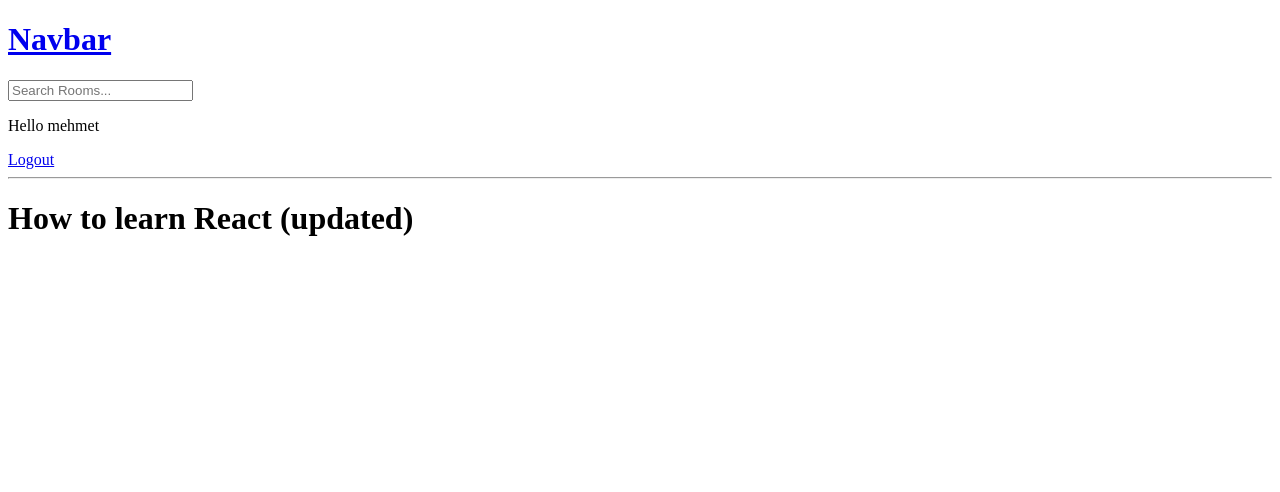
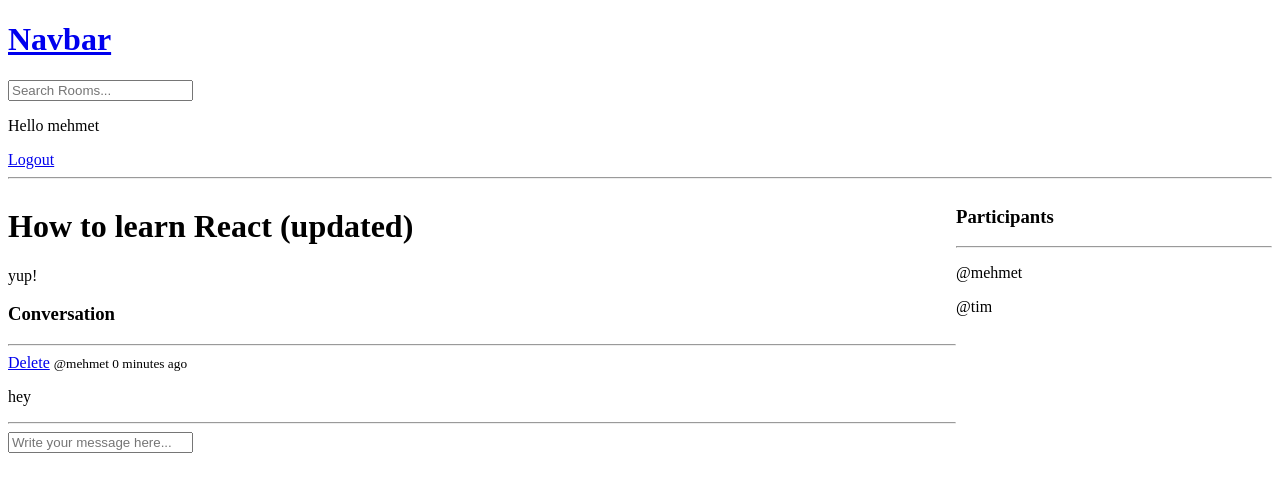
Before and after one commit to mems22/studybudpractice, a Django app: page /room/4/ in a window 1280 px wide. Shown: the top 492 px of the page. Run offline with Django 3.2, Linux system fonts and the light colour scheme; a user stored in the database is signed in; data comes from the database, SQL or seed files in the repository; both versions use the stored data as it was after the commit.

Commit message:
CRUD chat messages

```diff
--- a/base/models.py
+++ b/base/models.py
@@ -15,8 +15,8 @@ class Room(models.Model):
     topic = models.ForeignKey(Topic, on_delete=models.SET_NULL, null=True)
     name = models.CharField(max_length=200)
     description = models.TextField(null=True, blank=True)
-    # participants = models.ManyToManyField(
-    #     User, related_name='participants', blank=True)
+    participants = models.ManyToManyField(
+        User, related_name='participants', blank=True)
     updated = models.DateTimeField(auto_now=True)
     created = models.DateTimeField(auto_now_add=True)
 
--- a/base/templates/base/home.html
+++ b/base/templates/base/home.html
@@ -5,7 +5,7 @@
 <style>
     .home-container{
         display: grid;
-        grid-template-columns: 1fr 15fr;
+        grid-template-columns: 1fr 14fr;
     }
 </style>
 
--- a/base/templates/base/room.html
+++ b/base/templates/base/room.html
@@ -1,7 +1,64 @@
-{% extends 'main.html' %}
+{% extends 'main.html' %} {% block content %}
 
-{% block content %}
+<style>
+    .room-container{
+        display: grid;
+        grid-template-columns: 3fr 1fr;
+    }
+</style>
 
-<h1>{{room.name}}</h1>
+<div class="room-container">
 
+  <div>
+
+    <h1>{{room.name}}</h1>
+
+    <p>{{room.description}}</p>
+
+    <div class="comment-wrapper">
+      <h3>Conversation</h3>
+      <hr />
+
+      <!-- Shows who has been messaging in the room and when -->
+      {% for message in room_messages %}
+      <div>
+
+        <!-- Allows users to delete their messages -->
+        {% if request.user == message.user %}
+        <a href="{% url 'delete-message' message.id %}">Delete</a>
+        {% endif %}
+
+        <small>@{{message.user}} {{message.created|timesince}} ago</small>
+        <p>{{message.body}}</p>
+        <hr />
+      </div>
+      {% endfor %}
+    </div>
+
+    {% if request.user.is_authenticated %}
+    <div class="comment-form">
+      <form method="POST" action="">
+        {% csrf_token %}
+        <input
+          type="text"
+          name="body"
+          placeholder="Write your message here..."
+        />
+      </form>
+    </div>
+    {% endif %}
+  </div>
+
+  <div>
+    <h3>Participants</h3>
+    <hr>
+
+    {% for user in participants %}
+        <div>
+            <p>@{{user.username}}</p>
+        </div>
+    {% endfor %}
+  </div>
+
+</div>
 {% endblock %}
--- a/base/urls.py
+++ b/base/urls.py
@@ -11,6 +11,8 @@ urlpatterns = [
     #pk = primary key, linked via views.room
 
     path('create-room/', views.createRoom, name="create-room"),
-    path('update-room/<str:pk>', views.updateRoom, name="update-room"),
-    path('delete-room/<str:pk>', views.deleteRoom, name="delete-room"),
+    path('update-room/<str:pk>/', views.updateRoom, name="update-room"),
+    path('delete-room/<str:pk>/', views.deleteRoom, name="delete-room"),
+
+    path('delete-message/<str:pk>/', views.deleteMessage, name="delete-message"),
 ]
--- a/base/views.py
+++ b/base/views.py
@@ -6,9 +6,10 @@ from django.db.models import Q
 from django.contrib.auth.models import User
 from django.contrib.auth import authenticate, login, logout
 from django.contrib.auth.forms import UserCreationForm
-from .models import Room, Topic
+from .models import Room, Topic, Message
 from .forms import RoomForm
 
+""" VIEWS FOR LOGGING IN, OUT AND REGISTRATION """
 def loginPage(request):
     page = 'login'
 
@@ -59,7 +60,10 @@ def registerPage(request):
             messages.error(request, 'An error occured during registration')
 
     return render (request, 'base/login_register.html',context)
+""" VIEWS FOR LOGGING IN, OUT AND REGISTRATION END """
 
+
+""" MAIN VIEWS """
 def home(request):
     q = request.GET.get('q') if request.GET.get('q') != None else ''
 
@@ -78,12 +82,30 @@ def home(request):
 
 def room(request, pk):
     room = Room.objects.get(id=pk)
-    context = {'room':room}
+
+    #This basically asks the db to give us all the messages related to a particular room by most recent
+    room_messages = room.message_set.all().order_by('-created')
+    participants = room.participants.all()
+
+    #CREATING MESSAGES IN A ROOM
+    if request.method == "POST":
+        message = Message.objects.create(
+            user = request.user,
+            room = room,
+            body = request.POST.get('body'),
+        )
+        room.participants.add(request.user)
+        return redirect('room', pk=room.id) #prevents reload under POST
+
+
+    context = {'room':room, 'room_messages':room_messages, 'participants':participants}
     return render(request, 'base/room.html', context)
+""" MAIN VIEWS END """
 
 
 
-""" VIEWS FOR CRUD """
+
+""" VIEWS FOR CRUD ROOMS """
 @login_required(login_url='login') #Redirects User to login page if they try to access this form
 def createRoom(request):
     form = RoomForm()
@@ -128,3 +150,20 @@ def deleteRoom(request, pk):
         room.delete()
         return redirect('home')
     return render(request, 'base/delete.html', {'obj':room})
+""" VIEWS FOR CRUD ROOMS END """
+
+
+
+
+""" VIEWS FOR CRUD MESSAGES """
+@login_required(login_url='login') #Redirects User to login page if they try to access this form
+def deleteMessage(request, pk):
+    message = Message.objects.get(id=pk)
+
+    if request.user != message.user:
+        return HttpResponse("YOU CANNOT DELETE SUCH A MESSAGE")
+
+    if request.method == "POST":
+        message.delete()
+        return redirect('home')
+    return render(request, 'base/delete.html', {'obj': message})
```
Also changed, not shown: base/migrations/0003_auto_20221225_1138.py (added), db.sqlite3.
